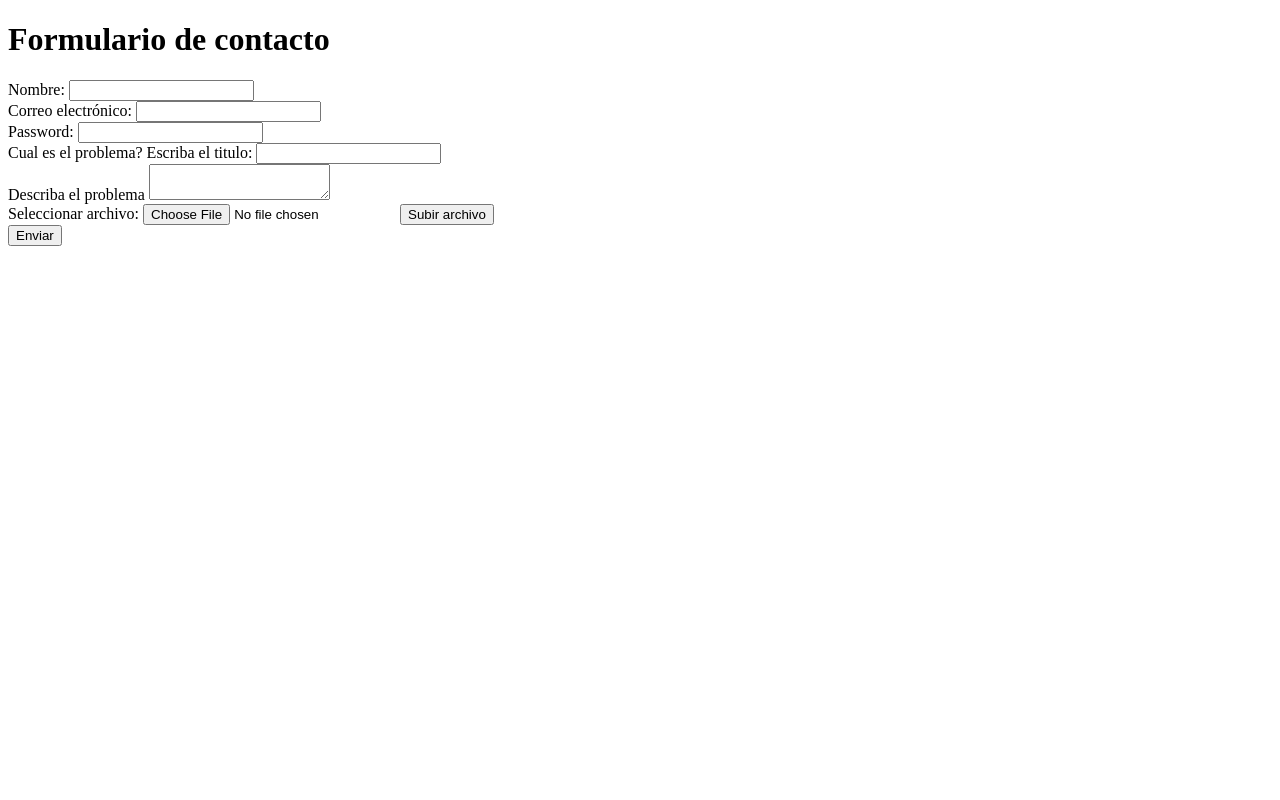
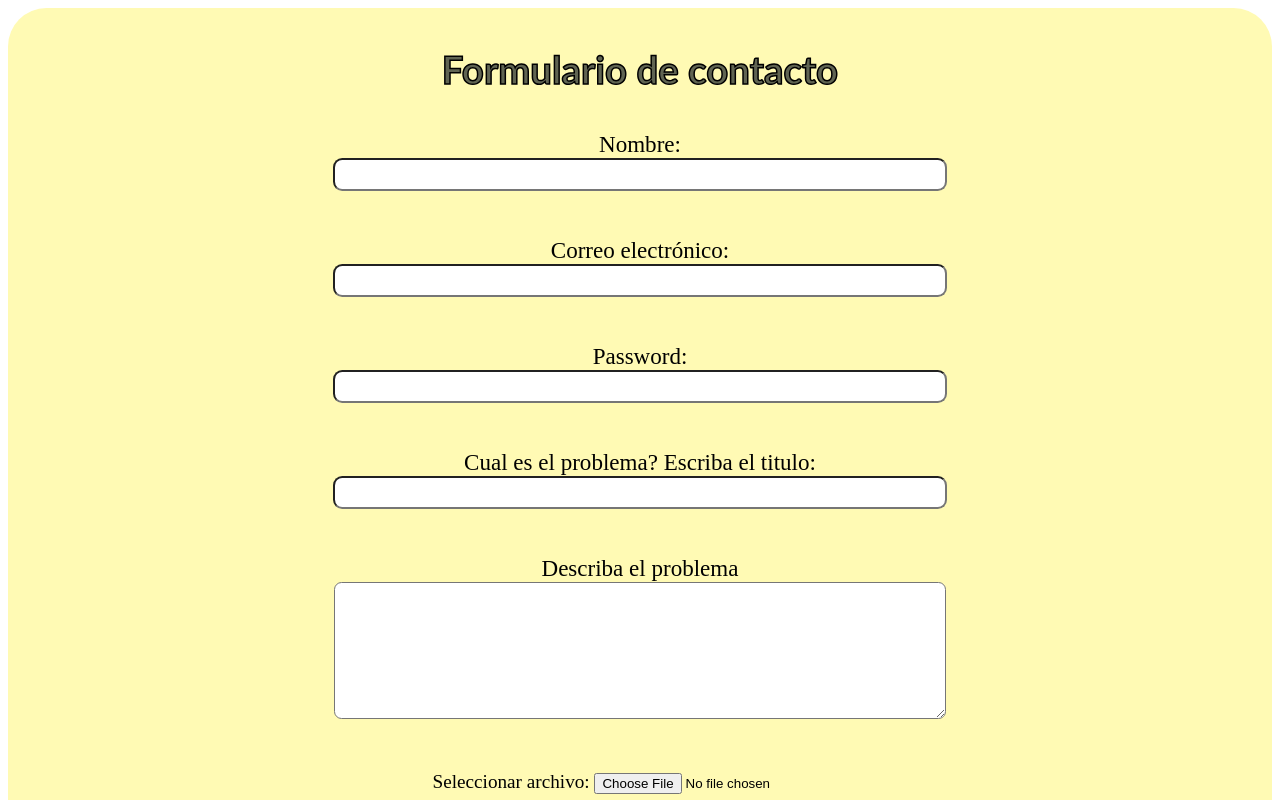
Before and after one commit to GabrielYsidro/DatosProyecto, a SvelteKit app in the folder FrontSvelte/: page /cliente in a window 1280 px wide. Shown: the top 800 px of the page. Built offline with nearby package versions, Linux system fonts and the light colour scheme.

Commit message:
Estilos Cliente

```diff
--- a/FrontSvelte/src/componentes/CargaArchivo.svelte
+++ b/FrontSvelte/src/componentes/CargaArchivo.svelte
@@ -27,11 +27,23 @@
         }
 </script>
 
+<style>
+    #file {
+        margin-bottom: 1em;
+    }
+    .carga {
+        margin: auto;
+        width: 60%;
+        text-align: center;
+        padding-bottom: 2rem;
+    }
+</style>
+
 <!-- Aqui se carga el archivo-->
 
-<div>
+<div class="carga">
     <label for="file">Seleccionar archivo: </label>
-    <input type="file" id="file" on:change={tratarCambios} />
+    <input type="file" id="file" on:change={tratarCambios} /><br>
     <button on:click={tratarCarga}>Subir archivo</button>
     {#if uploadedFileUrl}
     <p>Archivo subido correctamente. Visualizar
--- a/FrontSvelte/src/routes/cliente/+page.svelte
+++ b/FrontSvelte/src/routes/cliente/+page.svelte
@@ -57,15 +57,59 @@
     color: red;
     font-size: 0.9em;
     }
+    form, h1 {
+        margin: auto;
+        width: 60%;
+        text-align: center;
+    }
+    h1 {
+        padding-top: 1em;
+        font-family: 'Gill Sans', 'Gill Sans MT', Calibri, 'Trebuchet MS', sans-serif;
+        padding-bottom: 1em;
+        color:rgb(96, 100, 82);
+        -webkit-text-stroke: 1.5px black;
+    }
+    div {
+        margin-bottom: 2em;
+        font-size: 1.2em;
+    }
+
+    .principal {
+        background-color: rgb(255, 250, 180);
+        border-radius: 2em;
+        height:100%;
+    }
+
+    #name, #email, #password, #resumen, #descripcion {
+        width: 80%;
+        font-size: 1em;
+        border-radius: 0.4em;
+    }
+    #descripcion {
+        max-width: 80%;
+        min-height: 3em;
+        max-height: 10em;
+        height: 7em;
+    }
+
+    .envio {
+        background-color: rgb(96, 100, 82);
+        color: white;
+        padding: 0.5em 1em;
+        border-radius: 0.4em;
+        font-size: 1.2em;
+        cursor: pointer;
+    }
 </style>
 
 
 <!-- Esta es la estructura principal del archivo-->
+
+<div class="principal">
 <h1>Formulario de contacto</h1>
-
     <form on:submit|preventDefault={handleSubmit}>
         <div>
-    <label for="name">Nombre:</label>
+        <label for="name">Nombre:</label><br>
         <input id="name" type="text" bind:value={$formData.name} />
         {#if $formErrors.name}
             <span class="error">{$formErrors.name}</span>
@@ -73,7 +117,7 @@
         </div>
 
         <div>
-    <label for="email">Correo electrónico:</label>
+        <label for="email">Correo electrónico:</label><br>
         <input id="email" type="email" bind:value={$formData.email} />
         {#if $formErrors.email}
             <span class="error">{$formErrors.email}</span>
@@ -81,7 +125,7 @@
         </div>
 
         <div>
-        <label for="password"> Password: </label>
+            <label for="password"> Password: </label><br>
             <input id="password" type="password" bind:value={$formData.password} />
             {#if $formErrors.password}
                 <span class="error">{$formErrors.password}</span>
@@ -89,7 +133,7 @@
         </div>
 
         <div>
-        <label for="resumen"> Cual es el problema? Escriba el titulo: </label>
+            <label for="resumen"> Cual es el problema? Escriba el titulo: </label><br>
             <input id="resumen" type="text" bind:value={$formData.resumen} />
             {#if $formErrors.resumen}
                 <span class="error">{$formErrors.resumen}</span>
@@ -97,7 +141,7 @@
         </div>
 
         <div>
-        <label for="descripcion">Describa el problema</label>
+            <label for="descripcion">Describa el problema</label><br>
             <textarea id="descripcion" bind:value={$formData.descripcion}></textarea>
             {#if $formErrors.descripcion}
                 <span class="error">{$formErrors.descripcion}</span>
@@ -106,5 +150,6 @@
 
         <CargaArchivo bind:uploadedFileUrl={$formData.uploadedFileUrl} />
 
-    <button type="submit" disabled={$isSubmitting}>Enviar</button>
+        <button class="envio" type="submit" disabled={$isSubmitting}>Enviar</button>
     </form>
+</div>
```
Lines whose indentation alone changed are shown as unchanged.
